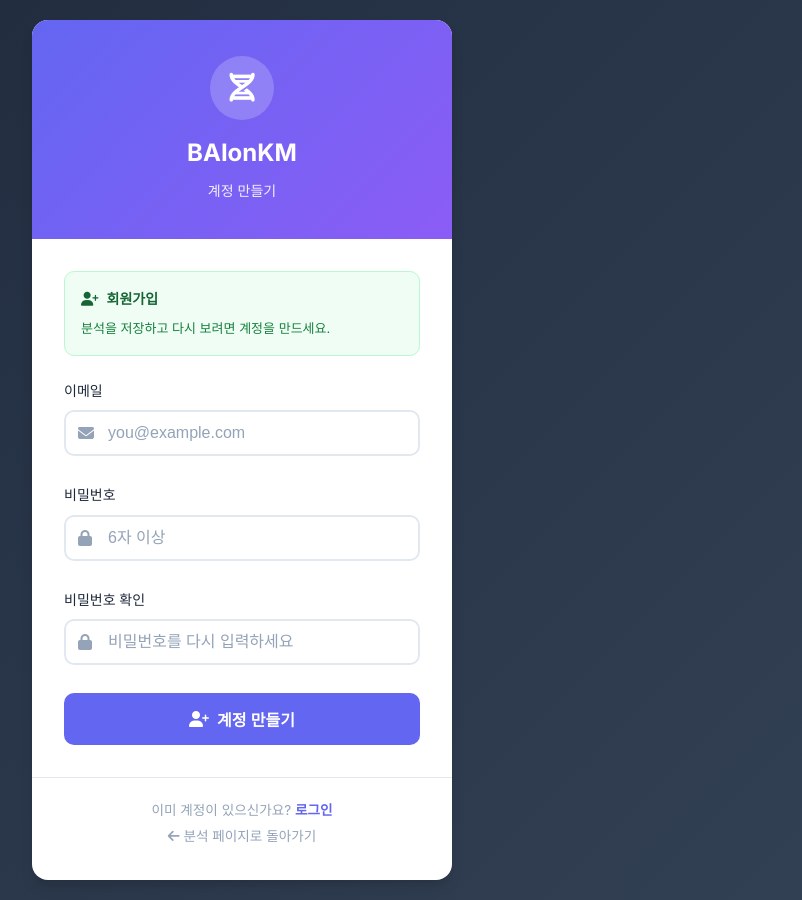
After one commit to kiomllm744/BAIonKM, a Flask app: page /signup in a window 1280 px wide. The commit adds this page. Shown: the whole page, without its empty margins (398-1200 px from the left). Run offline with Flask 3, Linux system fonts and the light colour scheme; some libraries are stand-ins or nearby versions.

Commit message:
Auth: email + password signup & login (multi-user), demo login preserved
Adds a User model (email unique + werkzeug password hash) created at import via init_results_table (checkfirst, works on SQLite + Postgres). New /signup route + signup.html (email/password/confirm with validation: valid email, >=6 chars, match, no duplicate). /login now accepts a registered email OR the legacy demo account (constant-time). Analysis stays PUBLIC; only the saved-history pages remain login-gated. Bilingual EN/KO strings for the login/signup UI. Verified end-to-end locally: signup->login->logout->gated-page, demo login, all validation paths, and passwords hashed (not plaintext).

Co-Authored-By: Claude Opus 4.8 (1M context) <noreply@anthropic.com>

```diff
--- a/routes.py
+++ b/routes.py
@@ -14,7 +14,8 @@ from sqlalchemy import func, desc, text, case
 from sqlalchemy.orm import sessionmaker
 from sqlalchemy import create_engine
 from sqlalchemy.exc import IntegrityError
-from models import Herb, AnalysisResult, ExternalLookupCache, Disease
+from models import Herb, AnalysisResult, ExternalLookupCache, Disease, User
+from werkzeug.security import generate_password_hash, check_password_hash
 from services import analyze_prescriptions, compute_disease_venn
 from config import Config
 from llm_service import (
@@ -261,6 +262,10 @@ def init_results_table():
     # makes this a no-op when the table is already present.
     ExternalLookupCache.__table__.create(bind=engine, checkfirst=True)
 
+    # Registered user accounts (email + password login). checkfirst => no-op if
+    # the table already exists; works on both SQLite (local) and Postgres (prod).
+    User.__table__.create(bind=engine, checkfirst=True)
+
     # Shared "AI generation in progress" marker, keyed by (result_id, mode). Lives
     # in the DB so it is visible to ALL gunicorn workers (an in-memory set is not,
     # which made polls on a different worker wrongly report "absent"). Composite PK
@@ -279,24 +284,77 @@ init_results_table()
 
 @main_bp.route('/login', methods=['GET', 'POST'])
 def login():
-    """Handle login for demo access."""
+    """Log in with a registered email + password account, or the demo account."""
     if request.method == 'POST':
-        username = request.form.get('username', '').strip()
+        identifier = request.form.get('username', '').strip()
         password = request.form.get('password', '').strip()
 
-        # Constant-time comparison avoids leaking match length via timing.
-        user_ok = hmac.compare_digest(username, Config.DEMO_USERNAME or '')
-        pass_ok = hmac.compare_digest(password, Config.DEMO_PASSWORD or '')
-        if user_ok and pass_ok:
+        def _finish(name):
             session['logged_in'] = True
-            session['username'] = username
+            session['username'] = name
             requested = request.args.get('next')
-            next_url = requested if _is_safe_next(requested) else url_for('main.results')
-            return redirect(next_url)
-        else:
-            return render_template('login.html', error='Invalid username or password')
+            return redirect(requested if _is_safe_next(requested) else url_for('main.results'))
+
+        # 1) Demo account (legacy single login). Constant-time compare.
+        if (hmac.compare_digest(identifier, Config.DEMO_USERNAME or '')
+                and hmac.compare_digest(password, Config.DEMO_PASSWORD or '')):
+            return _finish(identifier)
+
+        # 2) Registered email + password account.
+        if identifier and password:
+            db_session = Session()
+            try:
+                user = db_session.query(User).filter(
+                    func.lower(User.email) == identifier.lower()).first()
+            finally:
+                db_session.close()
+            if user and check_password_hash(user.password_hash, password):
+                return _finish(user.email)
+
+        return render_template('login.html', error='Invalid email/username or password')
 
     return render_template('login.html')
+
+
+@main_bp.route('/signup', methods=['GET', 'POST'])
+def signup():
+    """Create a new email + password account, then log in."""
+    if request.method == 'POST':
+        email = request.form.get('email', '').strip().lower()
+        password = request.form.get('password', '') or ''
+        confirm = request.form.get('confirm_password', '') or ''
+
+        domain = email.split('@')[-1] if '@' in email else ''
+        if not email or '@' not in email or '.' not in domain:
+            return render_template('signup.html', error='Please enter a valid email address.')
+        if len(password) < 6:
+            return render_template('signup.html', error='Password must be at least 6 characters.')
+        if password != confirm:
+            return render_template('signup.html', error='Passwords do not match.')
+
+        ok = False
+        db_session = Session()
+        try:
+            if db_session.query(User).filter(func.lower(User.email) == email).first():
+                ok = False
+            else:
+                db_session.add(User(email=email, password_hash=generate_password_hash(password)))
+                db_session.commit()
+                ok = True
+        except IntegrityError:
+            db_session.rollback()
+            ok = False
+        finally:
+            db_session.close()
+
+        if not ok:
+            return render_template('signup.html', error='That email is already registered — please log in.')
+
+        session['logged_in'] = True
+        session['username'] = email
+        return redirect(url_for('main.results'))
+
+    return render_template('signup.html')
 
 
 @main_bp.route('/logout')
--- a/static/js/i18n.js
+++ b/static/js/i18n.js
@@ -155,6 +155,21 @@
       'login.passwordPlaceholder': 'Enter your password',
       'login.signIn': 'Sign In',
       'login.back': 'Back to Analysis',
+      'login.identifier': 'Email or username',
+      'login.identifierPlaceholder': 'Enter your email or username',
+      'login.noAccount': "Don't have an account?",
+      'login.signUp': 'Sign up',
+      'signup.title': 'Create your account',
+      'signup.heading': 'Sign up',
+      'signup.blurb': 'Create an account to save and revisit your analyses.',
+      'signup.email': 'Email',
+      'signup.emailPlaceholder': 'you@example.com',
+      'signup.passwordPlaceholder': 'At least 6 characters',
+      'signup.confirm': 'Confirm password',
+      'signup.confirmPlaceholder': 'Re-enter your password',
+      'signup.createAccount': 'Create account',
+      'signup.haveAccount': 'Already have an account?',
+      'signup.logIn': 'Log in',
 
       /* ---- result page (Phase 1: key labels only) ---- */
       'result.diseaseSummary': 'Disease / Symptom – Gene Correlation',
@@ -474,6 +489,21 @@
       'login.passwordPlaceholder': '비밀번호를 입력하세요',
       'login.signIn': '로그인',
       'login.back': '분석 페이지로 돌아가기',
+      'login.identifier': '이메일 또는 사용자 이름',
+      'login.identifierPlaceholder': '이메일 또는 사용자 이름을 입력하세요',
+      'login.noAccount': '계정이 없으신가요?',
+      'login.signUp': '회원가입',
+      'signup.title': '계정 만들기',
+      'signup.heading': '회원가입',
+      'signup.blurb': '분석을 저장하고 다시 보려면 계정을 만드세요.',
+      'signup.email': '이메일',
+      'signup.emailPlaceholder': 'you@example.com',
+      'signup.passwordPlaceholder': '6자 이상',
+      'signup.confirm': '비밀번호 확인',
+      'signup.confirmPlaceholder': '비밀번호를 다시 입력하세요',
+      'signup.createAccount': '계정 만들기',
+      'signup.haveAccount': '이미 계정이 있으신가요?',
+      'signup.logIn': '로그인',
 
       /* ---- result page (Phase 1: key labels only) ---- */
       'result.diseaseSummary': '질환/증상 - 유전자 상관성',
--- /dev/null
+++ b/templates/signup.html
@@ -0,0 +1,102 @@
+<!DOCTYPE html>
+<html lang="en">
+<head>
+    <meta charset="UTF-8">
+    {% include 'partials/_head_i18n.html' %}
+    <meta name="viewport" content="width=device-width, initial-scale=1.0">
+    <title>Sign up - BAIonKM</title>
+    <link href="https://fonts.googleapis.com/css2?family=Inter:wght@300;400;500;600;700&display=swap" rel="stylesheet">
+    <link rel="stylesheet" href="https://cdnjs.cloudflare.com/ajax/libs/font-awesome/6.4.0/css/all.min.css">
+    <link rel="stylesheet" href="{{ url_for('static', filename='css/main.css') }}">
+    <style>
+        .login-page { min-height: 100vh; display: flex; align-items: center; justify-content: center; background: linear-gradient(135deg, #1e293b 0%, #334155 100%); padding: 20px; }
+        .login-container { width: 100%; max-width: 420px; }
+        .login-card { background: white; border-radius: var(--radius-lg); box-shadow: var(--shadow-lg); overflow: hidden; }
+        .login-header { background: linear-gradient(135deg, var(--primary-color) 0%, #8b5cf6 100%); padding: 36px 32px; text-align: center; color: white; }
+        .login-header .logo-icon { width: 64px; height: 64px; background: rgba(255, 255, 255, 0.2); border-radius: 50%; display: flex; align-items: center; justify-content: center; margin: 0 auto 14px; font-size: 1.8rem; }
+        .login-header h1 { font-size: 1.5rem; font-weight: 700; margin-bottom: 8px; }
+        .login-header p { font-size: 0.875rem; opacity: 0.9; }
+        .login-body { padding: 32px; }
+        .login-form .form-group { margin-bottom: 18px; }
+        .login-form label { display: block; font-size: 0.875rem; font-weight: 500; color: var(--text-primary); margin-bottom: 8px; }
+        .login-form .input-wrapper { position: relative; }
+        .login-form .input-wrapper i { position: absolute; left: 14px; top: 50%; transform: translateY(-50%); color: var(--text-muted); }
+        .login-form .form-input { width: 100%; padding: 12px 14px 12px 42px; font-size: 1rem; border: 2px solid var(--border-color); border-radius: var(--radius-md); transition: var(--transition); }
+        .login-form .form-input:focus { outline: none; border-color: var(--primary-color); box-shadow: 0 0 0 3px var(--primary-light); }
+        .login-form .btn-login { width: 100%; padding: 14px 24px; background: var(--primary-color); color: white; border: none; border-radius: var(--radius-md); font-size: 1rem; font-weight: 600; cursor: pointer; transition: var(--transition); display: flex; align-items: center; justify-content: center; gap: 8px; }
+        .login-form .btn-login:hover { background: var(--primary-hover); transform: translateY(-1px); }
+        .alert-error { background: var(--error-light); color: var(--error-color); padding: 12px 16px; border-radius: var(--radius-md); margin-bottom: 20px; display: flex; align-items: center; gap: 10px; font-size: 0.875rem; }
+        .login-footer { text-align: center; padding: 18px 32px 28px; border-top: 1px solid var(--border-color); }
+        .login-footer p { font-size: 0.85rem; color: var(--text-muted); margin: 4px 0; }
+        .login-footer a { color: var(--primary-color); text-decoration: none; font-weight: 600; }
+        .login-footer a:hover { text-decoration: underline; }
+        .demo-info { background: #f0fdf4; border: 1px solid #bbf7d0; border-radius: var(--radius-md); padding: 16px; margin-bottom: 24px; }
+        .demo-info h4 { color: #166534; font-size: 0.875rem; font-weight: 600; margin-bottom: 8px; display: flex; align-items: center; gap: 8px; }
+        .demo-info p { font-size: 0.813rem; color: #15803d; margin: 0; }
+    </style>
+</head>
+<body>
+    <div class="login-page">
+        <div class="login-container">
+            <div class="login-card">
+                <div class="login-header">
+                    <div class="logo-icon"><i class="fas fa-dna"></i></div>
+                    <h1>BAIonKM</h1>
+                    <p data-i18n="signup.title">Create your account</p>
+                </div>
+
+                <div class="login-body">
+                    <div class="demo-info">
+                        <h4><i class="fas fa-user-plus"></i> <span data-i18n="signup.heading">Sign up</span></h4>
+                        <p data-i18n="signup.blurb">Create an account to save and revisit your analyses.</p>
+                    </div>
+
+                    {% if error %}
+                    <div class="alert-error">
+                        <i class="fas fa-exclamation-circle"></i>
+                        {{ error }}
+                    </div>
+                    {% endif %}
+
+                    <form class="login-form" method="POST" action="{{ url_for('main.signup') }}">
+                        <div class="form-group">
+                            <label for="email" data-i18n="signup.email">Email</label>
+                            <div class="input-wrapper">
+                                <i class="fas fa-envelope"></i>
+                                <input type="email" id="email" name="email" class="form-input" placeholder="you@example.com" data-i18n-placeholder="signup.emailPlaceholder" required autofocus>
+                            </div>
+                        </div>
+
+                        <div class="form-group">
+                            <label for="password" data-i18n="login.password">Password</label>
+                            <div class="input-wrapper">
+                                <i class="fas fa-lock"></i>
+                                <input type="password" id="password" name="password" class="form-input" placeholder="At least 6 characters" data-i18n-placeholder="signup.passwordPlaceholder" required>
+                            </div>
+                        </div>
+
+                        <div class="form-group">
+                            <label for="confirm_password" data-i18n="signup.confirm">Confirm password</label>
+                            <div class="input-wrapper">
+                                <i class="fas fa-lock"></i>
+                                <input type="password" id="confirm_password" name="confirm_password" class="form-input" placeholder="Re-enter your password" data-i18n-placeholder="signup.confirmPlaceholder" required>
+                            </div>
+                        </div>
+
+                        <button type="submit" class="btn-login">
+                            <i class="fas fa-user-plus"></i>
+                            <span data-i18n="signup.createAccount">Create account</span>
+                        </button>
+                    </form>
+                </div>
+
+                <div class="login-footer">
+                    <p><span data-i18n="signup.haveAccount">Already have an account?</span> <a href="{{ url_for('main.login') }}" data-i18n="signup.logIn">Log in</a></p>
+                    <p><a href="/" style="color: var(--text-muted); font-weight: 400;"><i class="fas fa-arrow-left"></i> <span data-i18n="login.back">Back to Analysis</span></a></p>
+                </div>
+            </div>
+        </div>
+    </div>
+    <script src="{{ url_for('static', filename='js/i18n.js') }}"></script>
+</body>
+</html>
```
Also changed, not shown: models.py (+13 -0 lines), templates/login.html (+4 -3 lines).
